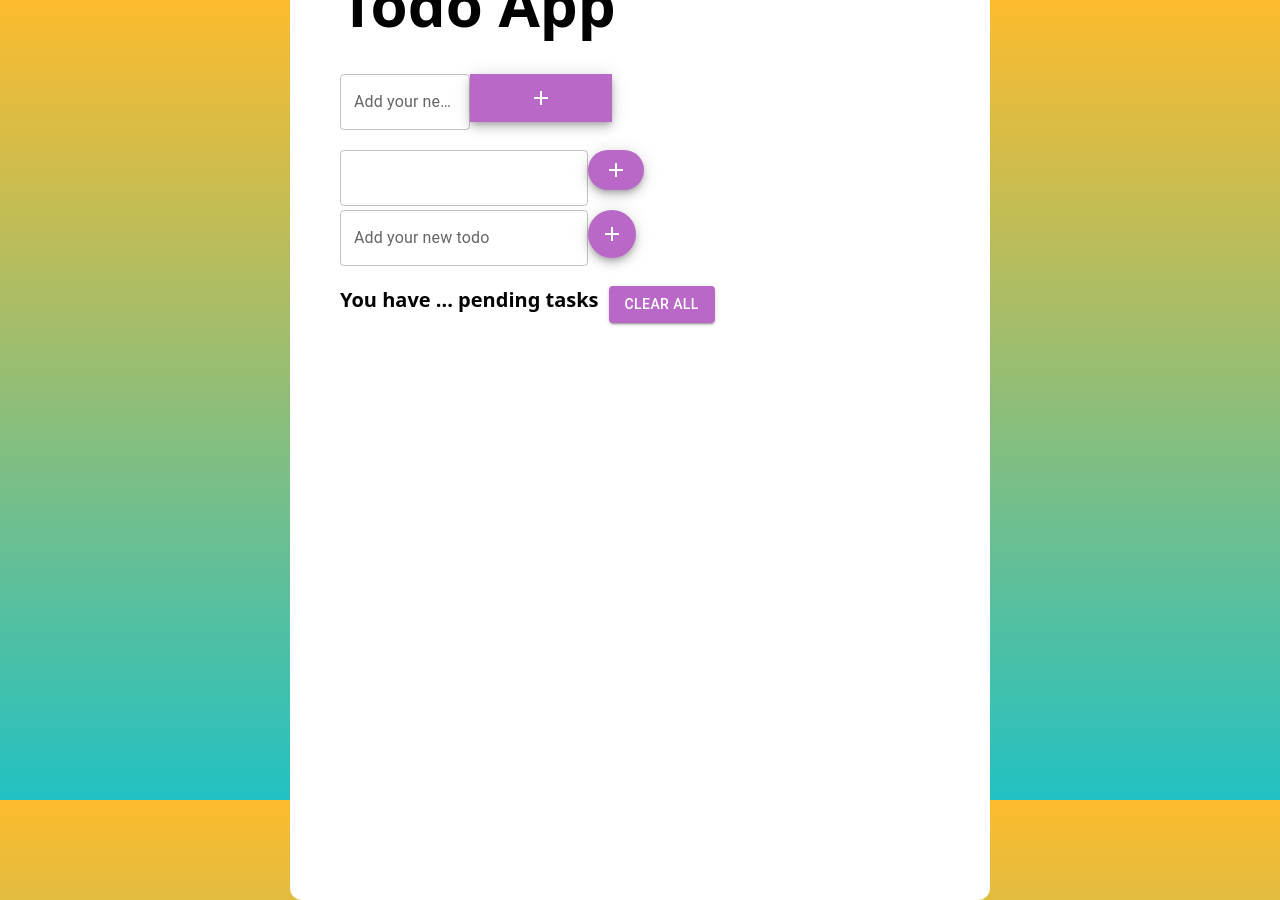
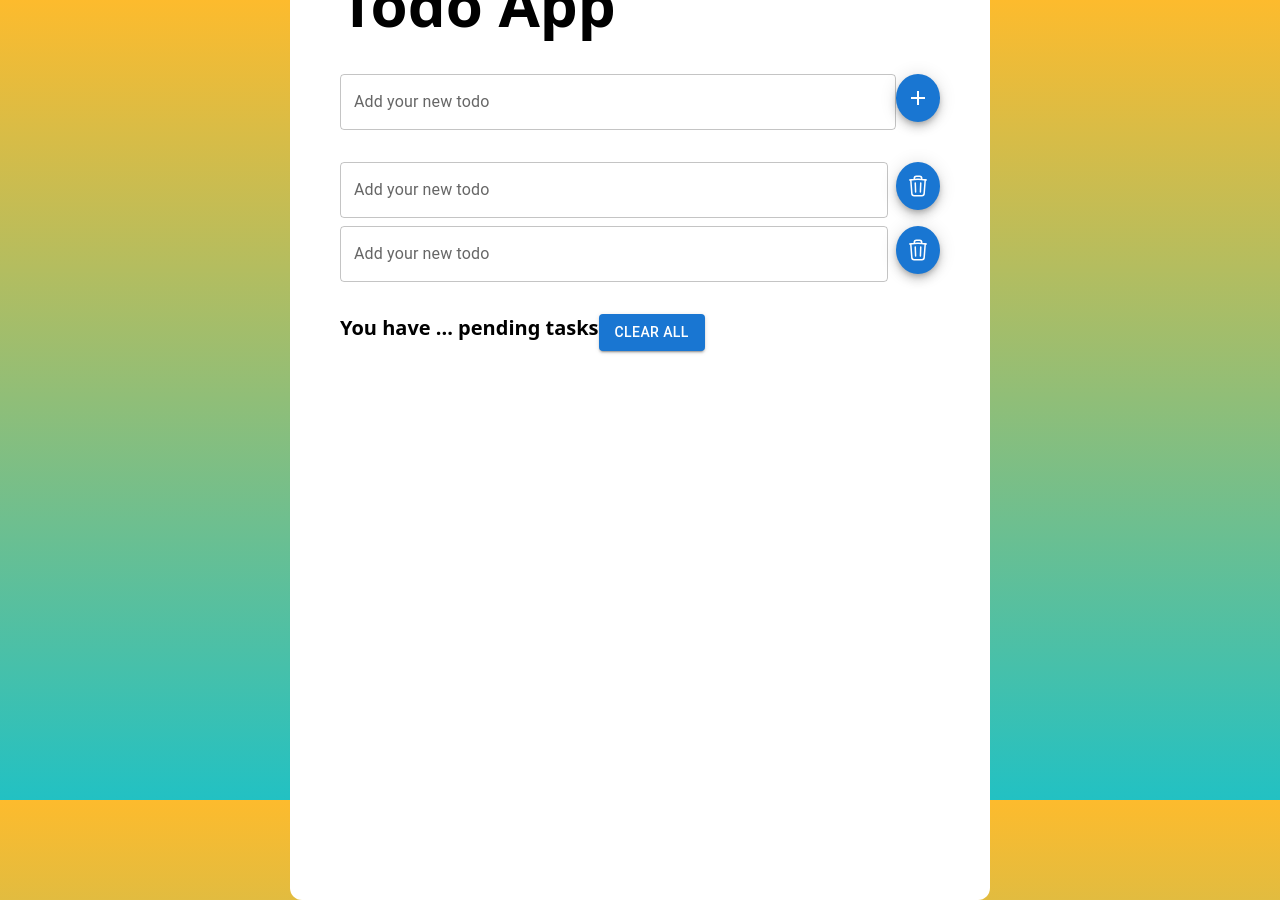
Before and after one commit to Doris-896/todo-list-dolly, a Next.js app: page / in a window 1280 px wide. Built offline with nearby package versions, Linux system fonts and the light colour scheme.

Commit message:
Improve UI and add readme

```diff
--- a/app/page.tsx
+++ b/app/page.tsx
@@ -5,12 +5,13 @@
 import Fab from "@mui/material/Fab";
 import AddIcon from "@mui/icons-material/Add";
 import Button from "@mui/material/Button";
-import Chip from '@mui/material/Chip';
-import Stack from '@mui/material/Stack';
+import Chip from "@mui/material/Chip";
+import Stack from "@mui/material/Stack";
 export default function Home() {
   return (
     <main className="w-full h-full flex justify-center items-center">
       {/*justify-center: căn giữa chiều ngang, item-center: căn giữa chiều dọc*/}
+      {/*sao khi zoom thì nó không tự cănn chỉnh màn hình mà bị mất chữ luôn*/}
       <Box
         sx={{
           width: 700,
@@ -28,60 +29,70 @@
       >
         <h1 className="font-sans font-bold text-6xl my-6">Todo App</h1>
 
-        <div className="flex-row my-4 flex">
-          <TextField id="Add your new todo" label="Add your new todo" size-full/>
+        <div className="my-4 flex min-w-full">
+          <TextField
+            id="Add your new todo"
+            label="Add your new todo"
+            className="w-full mr-2"
+          />
           <Fab
             color="primary"
             size="medium"
             aria-label="add"
-            style={{ backgroundColor: "#ba68c8", color: "#fff", width: "100%", borderRadius: 0}}
-            size-full
+            className="bg-purple-500 text-white rounded-md min-w-12"
           >
             <AddIcon />
           </Fab>
         </div>
 
-
-        <div>
-          <div className="flex-row my-1">
-            <TextField />
+        <div className="my-2 min-w-full">
+          <div className="my-2 flex min-w-full">
+            <TextField
+              id="Add your new todo"
+              label="Add your new todo"
+              fullWidth
+              sx={{ marginRight: "8px" }}
+            />
             <Fab
               color="primary"
               size="medium"
-              aria-label="add"
-              variant="extended"
-
-              style={{ backgroundColor: "#ba68c8", color: "#fff" }}
+              className="bg-purple-500 text-white rounded-md min-w-12"
             >
-              <AddIcon />
+              <svg xmlns="http://www.w3.org/2000/svg" fill="none" viewBox="0 0 24 24" strokeWidth={1.5} stroke="currentColor" className="w-6 h-6">
+  <path strokeLinecap="round" strokeLinejoin="round" d="m14.74 9-.346 9m-4.788 0L9.26 9m9.968-3.21c.342.052.682.107 1.022.166m-1.022-.165L18.16 19.673a2.25 2.25 0 0 1-2.244 2.077H8.084a2.25 2.25 0 0 1-2.244-2.077L4.772 5.79m14.456 0a48.108 48.108 0 0 0-3.478-.397m-12 .562c.34-.059.68-.114 1.022-.165m0 0a48.11 48.11 0 0 1 3.478-.397m7.5 0v-.916c0-1.18-.91-2.164-2.09-2.201a51.964 51.964 0 0 0-3.32 0c-1.18.037-2.09 1.022-2.09 2.201v.916m7.5 0a48.667 48.667 0 0 0-7.5 0" />
+</svg>
             </Fab>
           </div>
 
-
-
-          <div className="flex-row my-1">
-            <TextField id="Add your new todo" label="Add your new todo" flex />
+          <div className="my-2 flex min-w-full">
+            <TextField
+              id="Add your new todo"
+              label="Add your new todo"
+              fullWidth
+              sx={{ marginRight: "8px" }}
+            />
             <Fab
               color="primary"
               size="medium"
-              aria-label="add"
-              style={{ backgroundColor: "#ba68c8", color: "#fff" }}
+              className="bg-purple-500 text-white rounded-md min-w-12"
             >
-              <AddIcon />
+              <svg xmlns="http://www.w3.org/2000/svg" fill="none" viewBox="0 0 24 24" strokeWidth={1.5} stroke="currentColor" className="w-6 h-6">
+  <path strokeLinecap="round" strokeLinejoin="round" d="m14.74 9-.346 9m-4.788 0L9.26 9m9.968-3.21c.342.052.682.107 1.022.166m-1.022-.165L18.16 19.673a2.25 2.25 0 0 1-2.244 2.077H8.084a2.25 2.25 0 0 1-2.244-2.077L4.772 5.79m14.456 0a48.108 48.108 0 0 0-3.478-.397m-12 .562c.34-.059.68-.114 1.022-.165m0 0a48.11 48.11 0 0 1 3.478-.397m7.5 0v-.916c0-1.18-.91-2.164-2.09-2.201a51.964 51.964 0 0 0-3.32 0c-1.18.037-2.09 1.022-2.09 2.201v.916m7.5 0a48.667 48.667 0 0 0-7.5 0" />
+</svg>
             </Fab>
           </div>
         </div>
 
         <div className="my-4 item-center flex">
           <p className="font-sans font-semibold text-xl flex-grow">
-            You have ... pending tasks            {/*nếu có 1 task thì ghi task phải làm sao*/}
+            You have ... pending tasks
+            {/*nếu có 1 task thì ghi task phải làm sao*/}
           </p>
           <Button
             variant="contained"
-            style={{ backgroundColor: "#ba68c8", color: "#fff", marginLeft: "10px"}}
             size="medium"
+            className="bg-purple-500 text-white rounded-md ml-5"
           >
-            {/*tại sao phải cho vào ngoặc style?*/}
             Clear All
           </Button>
         </div>
```
Also changed, not shown: 1 other file (tests, documents, lock files or other folders).
